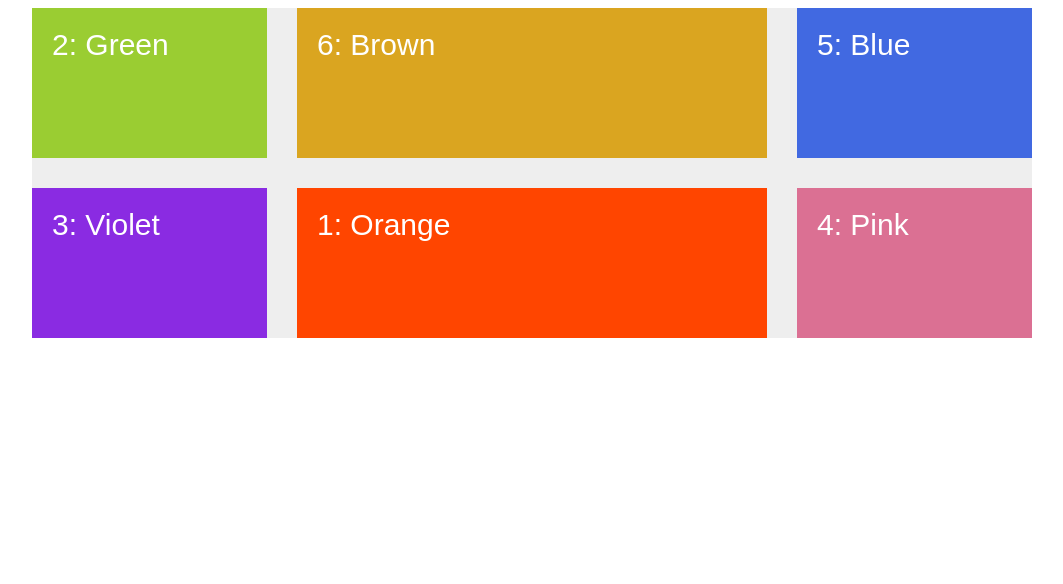
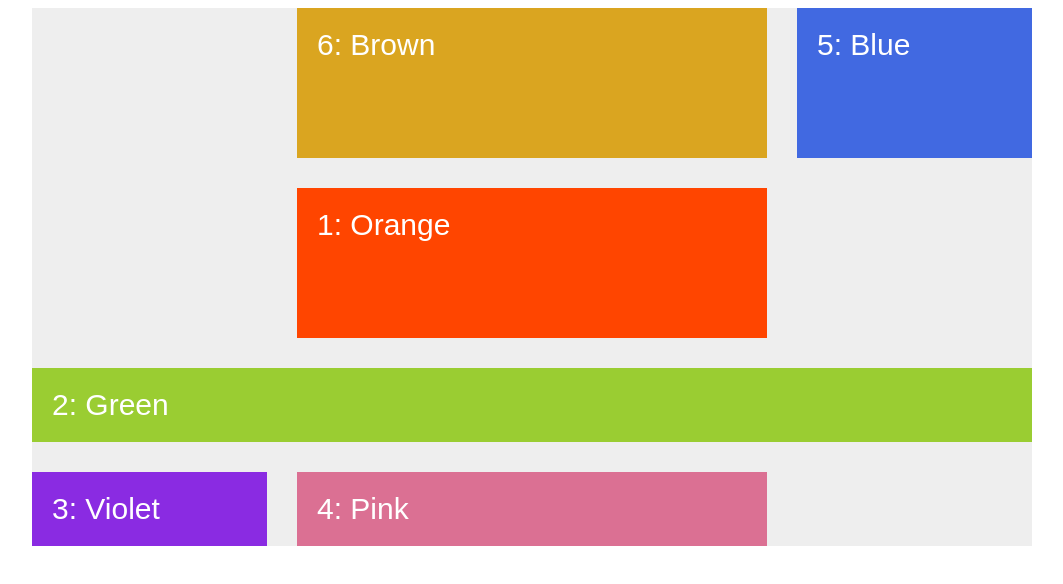
Before and after one commit to SOunit/grid-layout-practice, a website: page 02-jonas-css/src/index.html in a window 1280 px wide. Shown: the whole page, without its empty margins (108-1171 px from the left). Drawn offline with nearby package versions, Linux system fonts and the light colour scheme.

Commit message:
add memo

```diff
--- a/02-jonas-css/src/style.scss
+++ b/02-jonas-css/src/style.scss
@@ -33,6 +33,8 @@
   }
   &--2 {
     background-color: yellowgreen;
+    grid-column: 2 / span 2;
+    grid-column: 1 / -1;
   }
   &--3 {
     background-color: blueviolet;
```
Also changed, not shown: 02-jonas-css/src/style.css.
